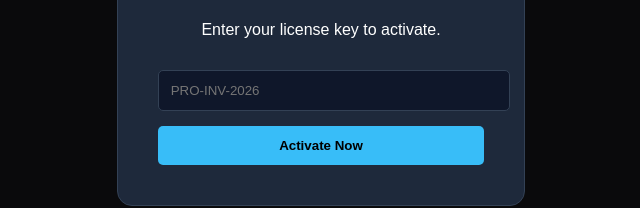
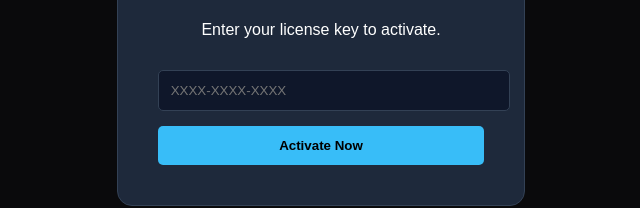
Before and after one commit to richillinz/invoice-generator-tool, a React (Create React App) app: page / in a window 1280 px wide. Shown: the part 341-549 px from the top of the page, without its empty margins (319-959 px from the left). Built offline with nearby package versions, Linux system fonts and the light colour scheme.

Commit message:
UI Fix: Replaced giveaway placeholder with generic text

```diff
--- a/src/App.js
+++ b/src/App.js
@@ -49,7 +49,7 @@ function App() {
           <p>Enter your license key to activate.</p>
           <input
             type="text"
-            placeholder="PRO-INV-2026"
+            placeholder="XXXX-XXXX-XXXX"
             style={{ padding: '12px', borderRadius: '5px', width: '100%', margin: '15px 0', background: '#0f172a', color: 'white', border: '1px solid #334155' }}
             onChange={(e) => setLicenseKey(e.target.value)}
           />
```
